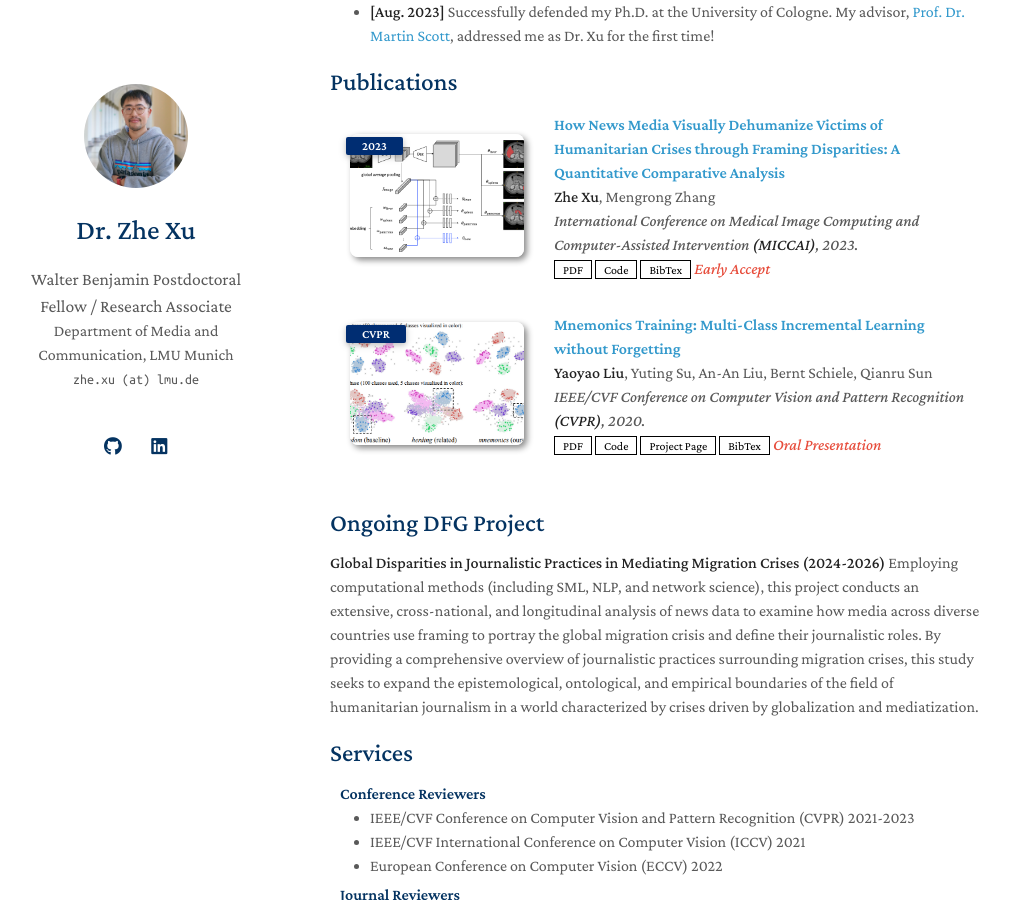
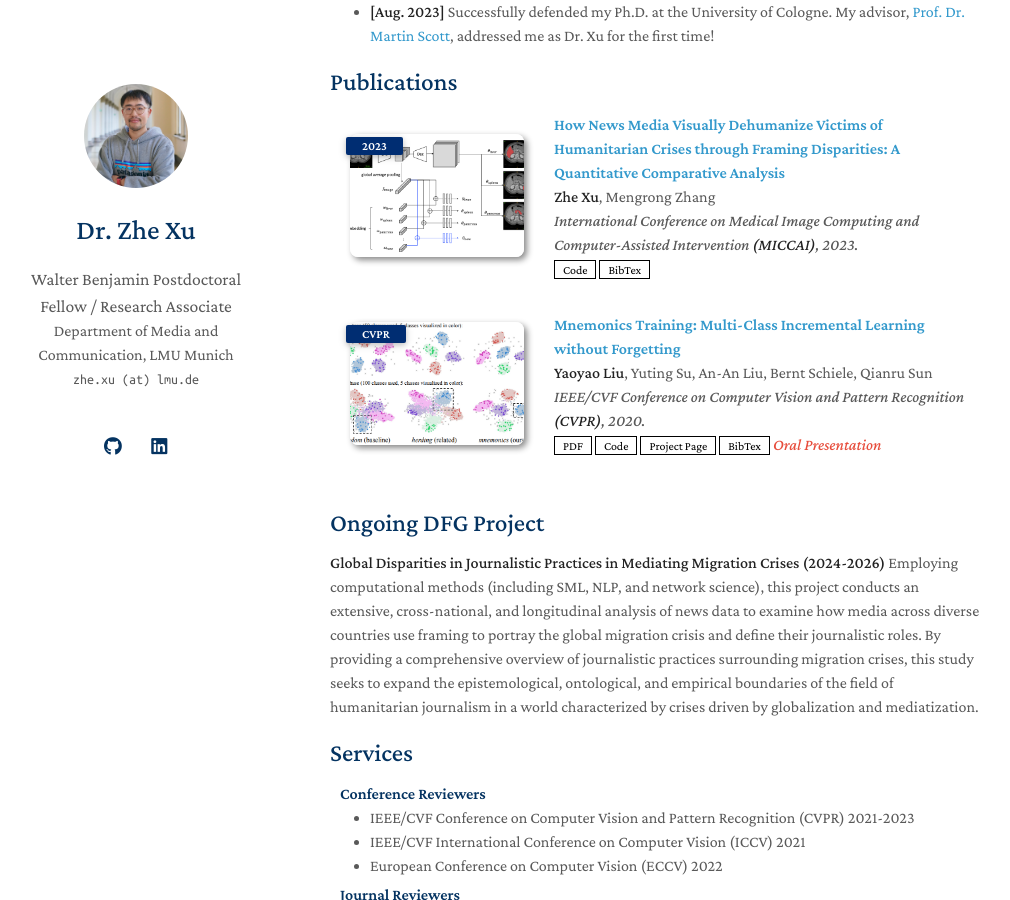
Before and after one commit to zhexuphd/home, a Jekyll site: the page built from index.md, in a window 1280 px wide and 900 px high, scrolled down 1130 px. Shown: the whole window, without its empty margins (140-1150 px from the left). Built offline with Jekyll 4.4.1, drawn with Linux system fonts in a browser that asks for light colours; a style sheet for code colours, icons or effects is not loaded; our own code applies the rules of GitHub Pages for plain Markdown files.

Commit message:
Update publications.yml

```diff
--- a/_data/publications.yml
+++ b/_data/publications.yml
@@ -4,11 +4,9 @@ main:
     authors: <strong>Zhe Xu</strong>, Mengrong Zhang
     conference_short: 2023
     conference: International Conference on Medical Image Computing and Computer-Assisted Intervention <strong>(MICCAI)</strong>, 2023.
-    pdf: https://arxiv.org/pdf/2306.00988.pdf
     code: https://github.com/MrGiovanni/ContinualLearning
     bibtex: https://bib.yliu.me/MICCAI23.txt
     image: ./assets/img/teaser_example_2.png
-    notes: Early Accept
 
   - title: "Mnemonics Training: Multi-Class Incremental Learning without Forgetting"
     authors: <strong>Yaoyao Liu</strong>, Yuting Su, An-An Liu, Bernt Schiele, Qianru Sun
```
